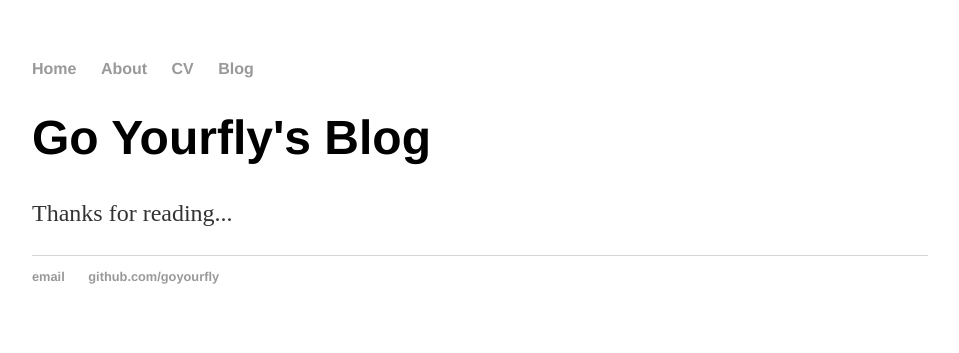
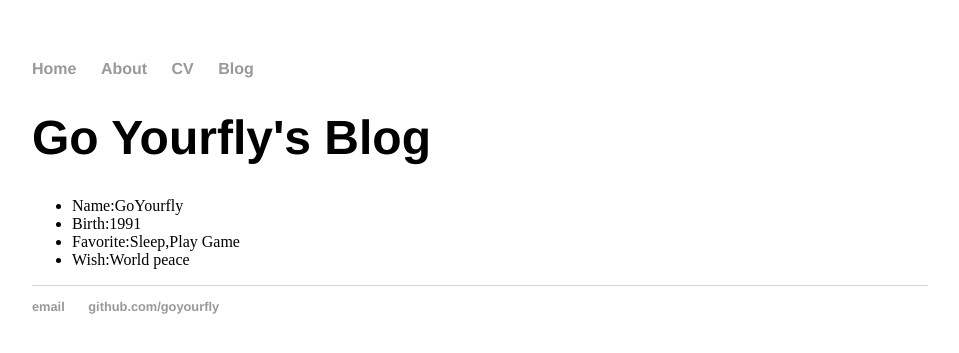
Before and after one commit to goyourfly/goyourfly.github.io, a Jekyll site: the page built from cv/index.html, in a window 1280 px wide. Shown: the top 353 px of the page, without its empty margins (160-1119 px from the left). Built offline with Jekyll 4.4.1, drawn with Linux system fonts in a browser that asks for light colours.

Commit message:
Update index.html

```diff
--- a/cv/index.html
+++ b/cv/index.html
@@ -3,6 +3,9 @@ layout: default
 title: Go Yourfly's Blog
 ---
 	<h1>{{ page.title }}</h1>
-	<p>
-  Thanks for reading...
-  </p>
+	<ul>
+		<li>Name:GoYourfly</li>
+		<li>Birth:1991</li>
+		<li>Favorite:Sleep,Play Game</li>
+		<li>Wish:World peace</li>
+</ul>
```
